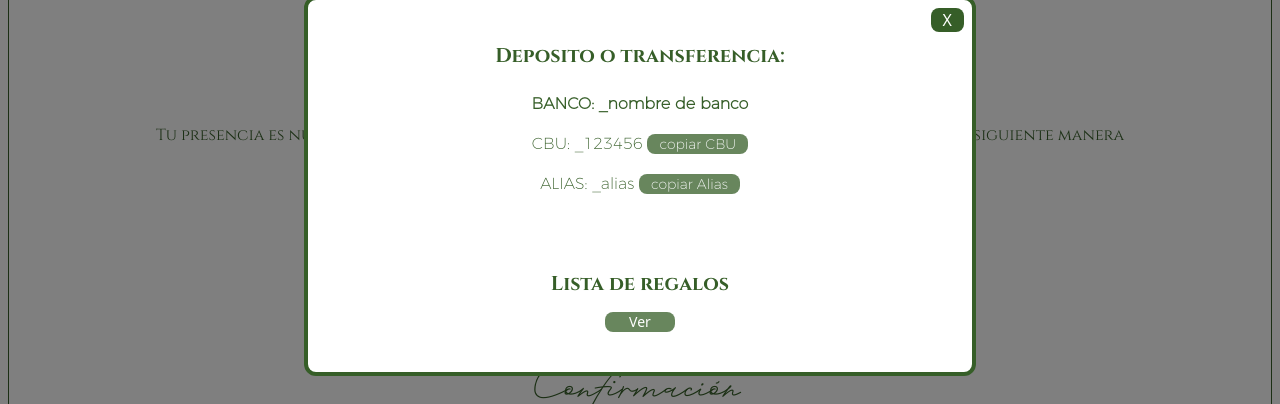
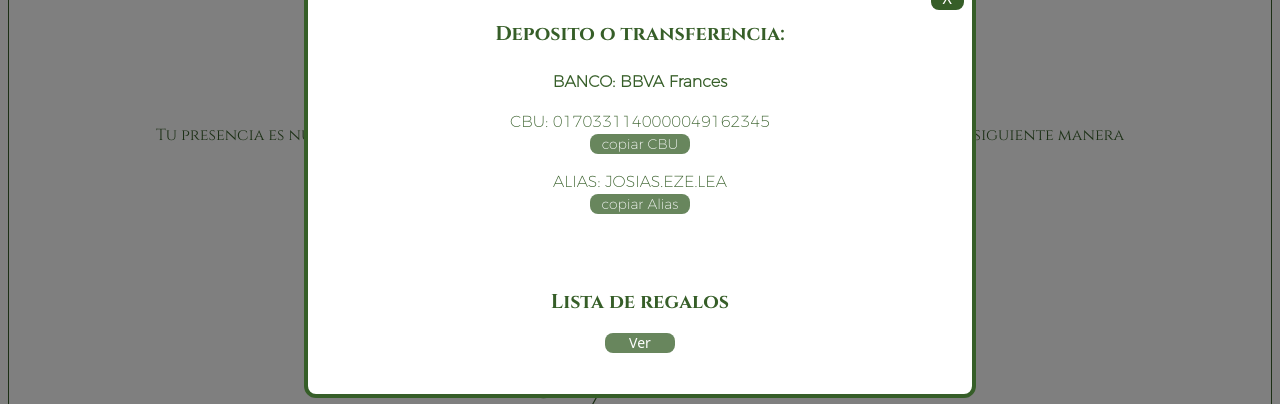
Before and after one commit to ivethglez80/DE_web4, a React (Vite) app: page / in a window 1280 px wide. Both pictures are taken after a click on the button "Ver opciones". Shown: the part 5584-5988 px from the top of the page. Built offline with nearby package versions, Linux system fonts and the light colour scheme; a web font is replaced by a local one.

Commit message:
final with bank data

```diff
--- a/src/Data/event_Data.js
+++ b/src/Data/event_Data.js
@@ -18,9 +18,9 @@ const Config = {
     wLINK: "https://maps.app.goo.gl/ZWY5v64rgp8Kmjpq6",
     wppLink: "https://shorturl.at/cfjD3",
     dressCode: "Elegante",
-    banco: "_nombre de banco",
-    alias : "_alias",
-    cbu: "_123456",
+    banco: "BBVA Frances",
+    alias : "JOSIAS.EZE.LEA",
+    cbu: "0170331140000049162345",
     mobile: "+5491134318192",
     mensaje: "Hola futuro matrimonio Leandi, gracias por la invitacion!, estamos felices de confirmar nuestra asistencia"
 };
--- a/src/cards/gifts/giftOptionsCard.jsx
+++ b/src/cards/gifts/giftOptionsCard.jsx
@@ -23,9 +23,11 @@ const GiftOptionsCard = ({ closeCard }) => {
                     <div className="pt-6">
                         <p className="font-fuente6 text-center pt-6 text-color3 text-xl">Lista de regalos</p>
                         <div className="flex justify-center pt-4 pb-6">
+                            <a href="https://docs.google.com/spreadsheets/d/1Xt51DJYB4SMYpaDS_O0MtGxZzfkEuV6JKula9DW8VmY/edit#gid=0" target="_blank">
                             <button className="bg-color3 text-white px-6 rounded-lg text-sm opacity-75">
-                                <Link to="/lista-de-regalos">Ver</Link>
+                                Ver
                             </button>
+                            </a>
                         </div>
                     </div>
                 </div>
--- a/src/components/bankData.jsx
+++ b/src/components/bankData.jsx
@@ -35,13 +35,15 @@ const CopyTextToClipboard = ({ info, value }) => {
 
 
     return (
+        <div className="flex justify-center">
         <button onClick={() => copyToClipboard(value)}
             className="bg-color3 text-white px-3 rounded-lg text-sm opacity-75"
-        >
+            >
             {
                 toCopy ? `${info} copiado` : `copiar ${info}`
             }
         </button>
+            </div>
     )
 };
 
--- a/src/views/invitation/countDown.jsx
+++ b/src/views/invitation/countDown.jsx
@@ -58,7 +58,7 @@ const CountDown = () => {
 
     return (
         <>
-        <Zoom>
+        <Zoom triggerOnce={true}>
 
             <div className="flex flex-col pt-12 pb-4">
 
--- a/src/views/invitation/end.jsx
+++ b/src/views/invitation/end.jsx
@@ -7,13 +7,13 @@ const End = () => {
     return (
         <>
             <div className="bg-color3 text-white py-12">
-                <Slide direction="down">
+                <Slide direction="down" triggerOnce={true}>
 
                 <div className="mx-12">
                     <p className="font-fuente4 text-base text-center">Por consiguiente, ya no son dos, sino una sola carne. Por tanto, lo que Dios ha unido, ningún hombre lo separe. Mateo 16:9</p>
                 </div>
                 </Slide>
-                <Slide direction="up">
+                <Slide direction="up" triggerOnce={true}>
 
                 <div className="pt-6">
                     <p className="font-fuente3 text-7xl text-center">¡Te esperamos!</p>
--- a/src/views/invitation/fechaPrincipal.jsx
+++ b/src/views/invitation/fechaPrincipal.jsx
@@ -16,7 +16,7 @@ const Fecha_principal = () => {
     return (
         <>
             <div className="border border-color3 rounded-[65px] mx-2 mt-16 pt-24 pb-24">
-                <Zoom delay={100}>
+                <Zoom delay={100} triggerOnce={true}>
 
                 <div className="flex justify-center pb-4">
                     <img src={month} alt="icono calendario" className="w-[60px]"/>
--- a/src/views/invitation/focusPhoto.jsx
+++ b/src/views/invitation/focusPhoto.jsx
@@ -14,7 +14,7 @@ const Focus_photo = () => {
                 Como llama divina es el fuego ardiente del amor. Ni las muchas aguas pueden apagarlo, ni los ríos pueden extinguirlo.
                 </p>
             </div>
-        <Fade cascade delay={200}>
+        <Fade cascade delay={200} triggerOnce={true}>
             <div className="py-6">
                 <p className="font-fuente3 text-color3 text-center text-5xl">
                 Cantares 8:6-7
--- a/src/views/invitation/fotoCarrousel.jsx
+++ b/src/views/invitation/fotoCarrousel.jsx
@@ -10,7 +10,7 @@ const PhotoCarrousel = () => {
     return (
         <>
             <div>
-                <Fade cascade>
+                <Fade cascade triggerOnce={true}>
                 <div className="my-8">
                     <p className="font-fuente3 text-color3 text-6xl text-center">Nuestro para siempre</p>
                 </div>
--- a/src/views/invitation/giftSection.jsx
+++ b/src/views/invitation/giftSection.jsx
@@ -20,7 +20,7 @@ const Gift_Section = () => {
     return (
         <>
         <div className="border border-color3 rounded-t-[65px] pb-32 pt-12 mx-2">
-            <Zoom>
+            <Zoom triggerOnce={true}>
             <div className="flex justify-center py-4 ">
                 <img src={gift} alt="gift icon" className="w-[60px]" />
             </div>
@@ -46,7 +46,7 @@ const Gift_Section = () => {
                 {showCard && <GiftOptionsCard closeCard={toggleCard} />}
             </div>
 
-            <Zoom delay={200}>
+            <Zoom delay={200} triggerOnce={true}>
             <div className="flex justify-center pt-24">
                 <img src={phone} alt="icon phone" className="w-[60px]"/>
             </div>
--- a/src/views/invitation/hero.jsx
+++ b/src/views/invitation/hero.jsx
@@ -15,7 +15,7 @@ const Hero = () => {
                 </div>
                 <div className="absolute w-screen mt-28">
                 <h1 className="font-fuente1 text-center text-5xl ">¡Nos casamos!</h1>
-                <Fade direction="up">
+                <Fade direction="up" triggerOnce={true}>
                 <h1 className="font-fuente3 text-center text-7xl animate__animated animate__slideInDown">Josias y Agustina</h1>
                 </Fade>
                 </div>
```
